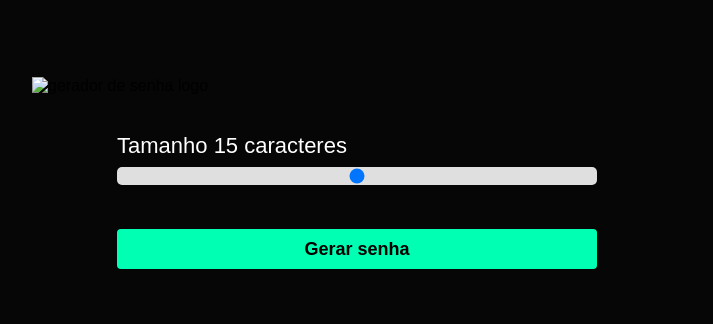
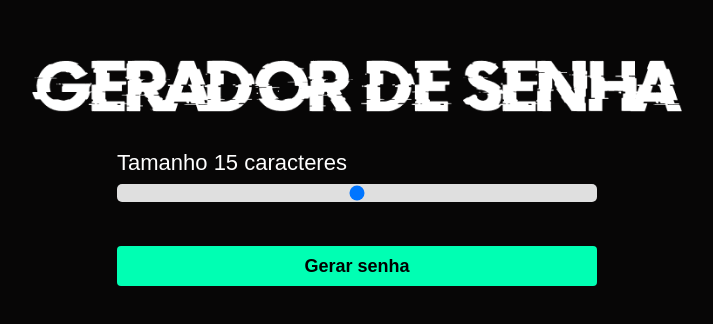
Before and after one commit to lucksvinee/gerador-de-senha, a plain HTML site: page index.html in a window 1280 px wide. Shown: the part 220-544 px from the top of the page, without its empty margins (283-996 px from the left). Drawn offline with Linux system fonts and the light colour scheme; the site is published under a folder, as on GitHub Pages, so addresses that start at the root find nothing.

Commit message:
correções 3

```diff
--- a/index.html
+++ b/index.html
@@ -9,7 +9,7 @@
     <link rel="stylesheet" href="style.css" />
   </head>
   <body>
-    <img class="logo" src="/assets/logo.png" alt="gerador de senha logo" />
+    <img class="logo" src="./assets/logo.png" alt="gerador de senha logo" />
 
     <main class="container-input">
       <span>Tamanho <span id="valor"></span> caracteres</span>
```
